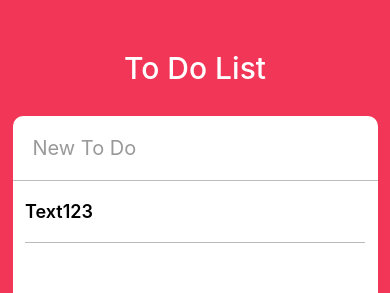
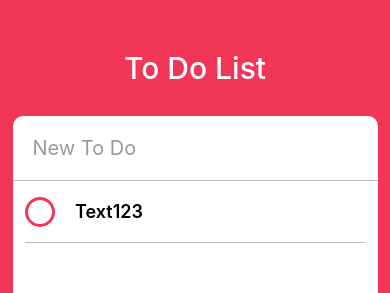
Before and after one commit to micaellajimini/to_do_app, a React Native app: screen / in a window 390 px wide. Shown: the top 293 px of the page. Built offline with nearby package versions, Linux system fonts and the light colour scheme.

Commit message:
state change example

```diff
--- a/app.json
+++ b/app.json
@@ -8,9 +8,8 @@
     "platforms": ["ios", "android"],
     "version": "1.0.0",
     "orientation": "portrait",
-    "icon": "./assets/icon.png",
     "splash": {
-      "image": "./assets/splash.png",
+      "image": "./assets/moomin.png",
       "resizeMode": "contain",
       "backgroundColor": "#ffffff"
     },
--- a/todo.js
+++ b/todo.js
@@ -5,18 +5,26 @@ const {width, height} = Dimensions.get("window");
 export default class Todo extends React.Component{
   state = {
     isEdit : false,
+    isCompleted : false,
   }
   render(){
+    const {isCompleted } = this.state;
     return(
       <View style={styles.container2}>
-        <TouchableOpacity>
-          <View style={styles.circle}>
-
-          </View>
-          <Text style={styles.textstyle}>Text123</Text>
+        <TouchableOpacity onPress={this._onPressButton}>
+          <View style={[styles.circle, isCompleted ? styles.completedCircle : styles.uncompletedCircle]} />
         </TouchableOpacity>
+        <Text style={styles.textstyle}>Text123</Text>
       </View>
     );
+  }
+
+  _onPressButton = () => {
+    this.setState(prevState => {
+      return {
+        isCompleted : !prevState.isCompleted
+      }
+    })
   }
 }
 
@@ -26,9 +34,21 @@ const styles = StyleSheet.create({
     borderBottomColor : "#bbb",
     borderBottomWidth : StyleSheet.hairlineWidth,
     flexDirection : "row",
+    alignItems : "center",
   },
   circle : {
-
+    width: 30,
+    height: 30,
+    borderRadius : 15,
+    backgroundColor : "white",
+    borderWidth: 3,
+    marginRight : 20,
+  },
+  completedCircle : {
+    borderColor : "#bbb",
+  },
+  uncompletedCircle : {
+    borderColor : "#F23657",
   },
   textstyle : {
     fontWeight : "600",
```
Also changed, not shown: 1 other file (tests, documents, lock files or other folders).
